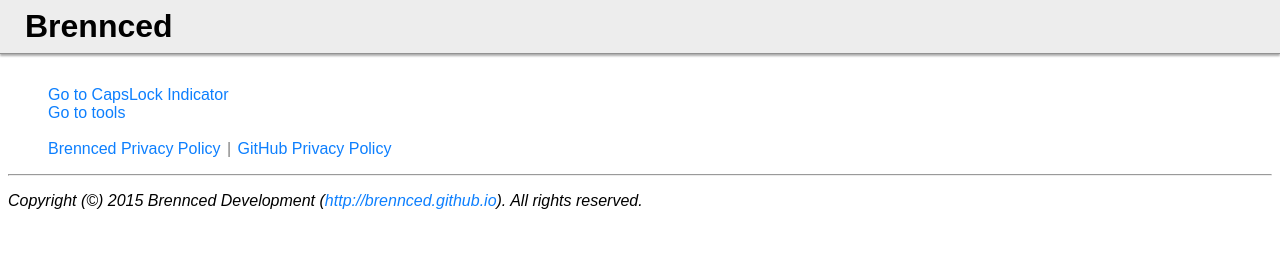
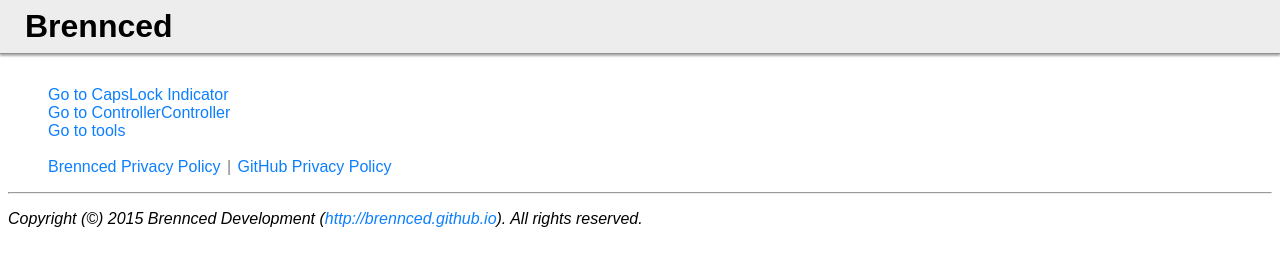
Before and after one commit to brennced/index.html, a plain HTML site: page index.html in a window 1280 px wide. Drawn offline with Linux system fonts and the light colour scheme.

Commit message:
Update index.html

```diff
--- a/index.html
+++ b/index.html
@@ -72,6 +72,8 @@
 		<figure>
 			<a href="/CLI/" class="tooltip">Go to CapsLock Indicator</a>
 			<br />
+			<a href="/software/cc/" class="tooltip">Go to ControllerController</a>
+			<br />
 			<a href="/tools/" class="tooltip">Go to tools</a>
 			<br /><br />
 			<a href="/privacy-policy/" target="_blank">Brennced Privacy Policy</a>
```
